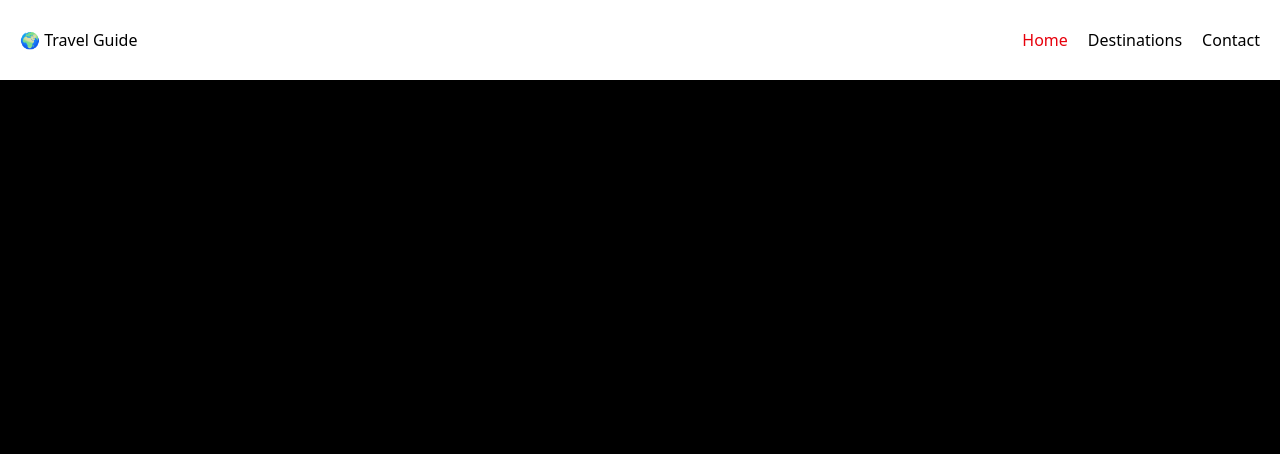
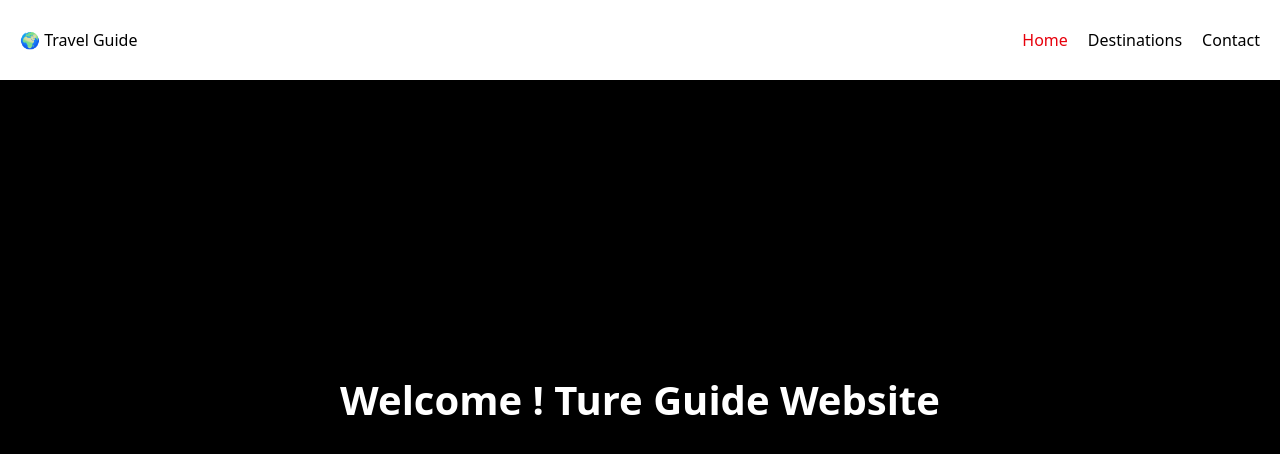
Before and after one commit to HasibCoderLab/simple-website-with-nextjs, a Next.js app: page / in a window 1280 px wide. Shown: the top 454 px of the page. Built offline with nearby package versions, Linux system fonts and the light colour scheme.

Commit message:
feat : add style in home page

```diff
--- a/src/app/page.jsx
+++ b/src/app/page.jsx
@@ -2,8 +2,8 @@ import React from 'react'
 
 const page = () => {
   return (
-    <div>
-
+    <div className=' h-full flex justify-center items-center text-white font-bold text-[40px]'>
+      Welcome !  Ture Guide Website
     </div>
   )
 }
--- a/src/components/Nav.jsx
+++ b/src/components/Nav.jsx
@@ -6,7 +6,7 @@ import React from 'react'
 const Nav = () => {
    const pathName =  usePathname()
   return (
-    <div className='w-full h-20 bg-white  flex justify-between items-center px-5'>
+    <div className='w-full h-20 bg-white  flex justify-between items-center px-5 fixed top-0'>
         <div>🌍 Travel Guide</div>
         <div>
             <ul className='flex justify-between items-center gap-5'>
```
